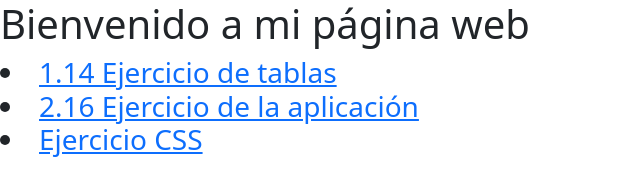
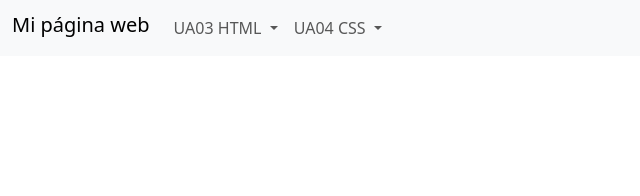
Before and after one commit to manuelgarfia0/manuelgarfia0.github.io, a plain HTML site: page index.html in a window 1280 px wide. Shown: the whole page, without its empty margins (0-640 px from the left). Drawn offline with nearby package versions, Linux system fonts and the light colour scheme.

Commit message:
Bootstrap aplicado a index.html

```diff
--- a/index.html
+++ b/index.html
@@ -7,12 +7,35 @@
 	<link href="https://cdn.jsdelivr.net/npm/bootstrap@5.3.3/dist/css/bootstrap.min.css" rel="stylesheet" integrity="sha384-QWTKZyjpPEjISv5WaRU9OFeRpok6YctnYmDr5pNlyT2bRjXh0JMhjY6hW+ALEwIH" crossorigin="anonymous">
 </head>
 <body>
-	<h1>Bienvenido a mi página web</h1>
-	<h3>
-		<li><a href="../manuelgarfia0.github.io/ejercicioTablas1-14.html">1.14 Ejercicio de tablas</li></a>
-		<li><a href="../manuelgarfia0.github.io/ejercicioAplicacion2-16.html">2.16 Ejercicio de la aplicación</li></a>
-		<li><a href="../manuelgarfia0.github.io/Boletín CSS/index.html">Ejercicio CSS</li></a>
-	</h3>
+	<nav class="navbar navbar-expand-lg bg-body-tertiary">
+		<div class="container-fluid">
+		  <div class="collapse navbar-collapse" id="navbarSupportedContent">
+			<ul class="navbar-nav me-auto mb-2 mb-lg-0">
+				<span class="navbar-brand mb-0 h1">Mi página web</span>
+			  <li class="nav-item dropdown">
+				<a class="nav-link dropdown-toggle" href="#" role="button" data-bs-toggle="dropdown" aria-expanded="false">
+				  UA03 HTML
+				</a>
+				<ul class="dropdown-menu">
+
+				</ul>
+			  </li>
+			  <li class="nav-item dropdown">
+				<a class="nav-link dropdown-toggle" href="#" role="button" data-bs-toggle="dropdown" aria-expanded="false">
+				  UA04 CSS
+				</a>
+				<ul class="dropdown-menu">
+					<li><a class="dropdown-item" href="../manuelgarfia0.github.io/UA04 CSS/EjercicioReceta.html">Ejercicio receta</a></li>
+					<li><a class="dropdown-item" href="../manuelgarfia0.github.io/UA04 CSS/flexbox.html">Ejemplo Flexbox</a></li>
+					<li><a class="dropdown-item" href="../manuelgarfia0.github.io/UA04 CSS/ejemploBootstrap.html">Ejemplo Bootstrap</a></li>
+					<li><a class="dropdown-item" href="../manuelgarfia0.github.io/UA04 CSS/ejercicioIntroduccionBootstrap.html">Ejercicio introduccion Bootstrap</a></li>
+					<li><a class="dropdown-item" href="../manuelgarfia0.github.io/UA04 CSS/Web con CSS/index.html">4.3 Web con CSS</a></li>
+				</ul>
+			  </li>
+			</ul>
+		  </div>
+		</div>
+	  </nav>
 	<script src="https://cdn.jsdelivr.net/npm/bootstrap@5.3.3/dist/js/bootstrap.bundle.min.js" integrity="sha384-YvpcrYf0tY3lHB60NNkmXc5s9fDVZLESaAA55NDzOxhy9GkcIdslK1eN7N6jIeHz" crossorigin="anonymous"></script>
 </body>
 </html>
```
Also changed, not shown: UA03 HTML/Boletín HTML/ejercicios.html (added, +11 -0 lines), UA04 CSS/EjercicioReceta.html (renamed from EjercicioReceta.html), UA04 CSS/Web con CSS 4_3/index.html (renamed from Boletín CSS/index.html), UA04 CSS/Web con CSS 4_3/style.css (renamed from Boletín CSS/style.css), UA04 CSS/ejemploBootstrap.html (renamed from ejemploBusca.html), UA04 CSS/ejercicioIntroduccionBootstrap.html (renamed from ejercicioIntroduccionBootstrap.html), UA04 CSS/flexbox.html (renamed from flexbox.html).
